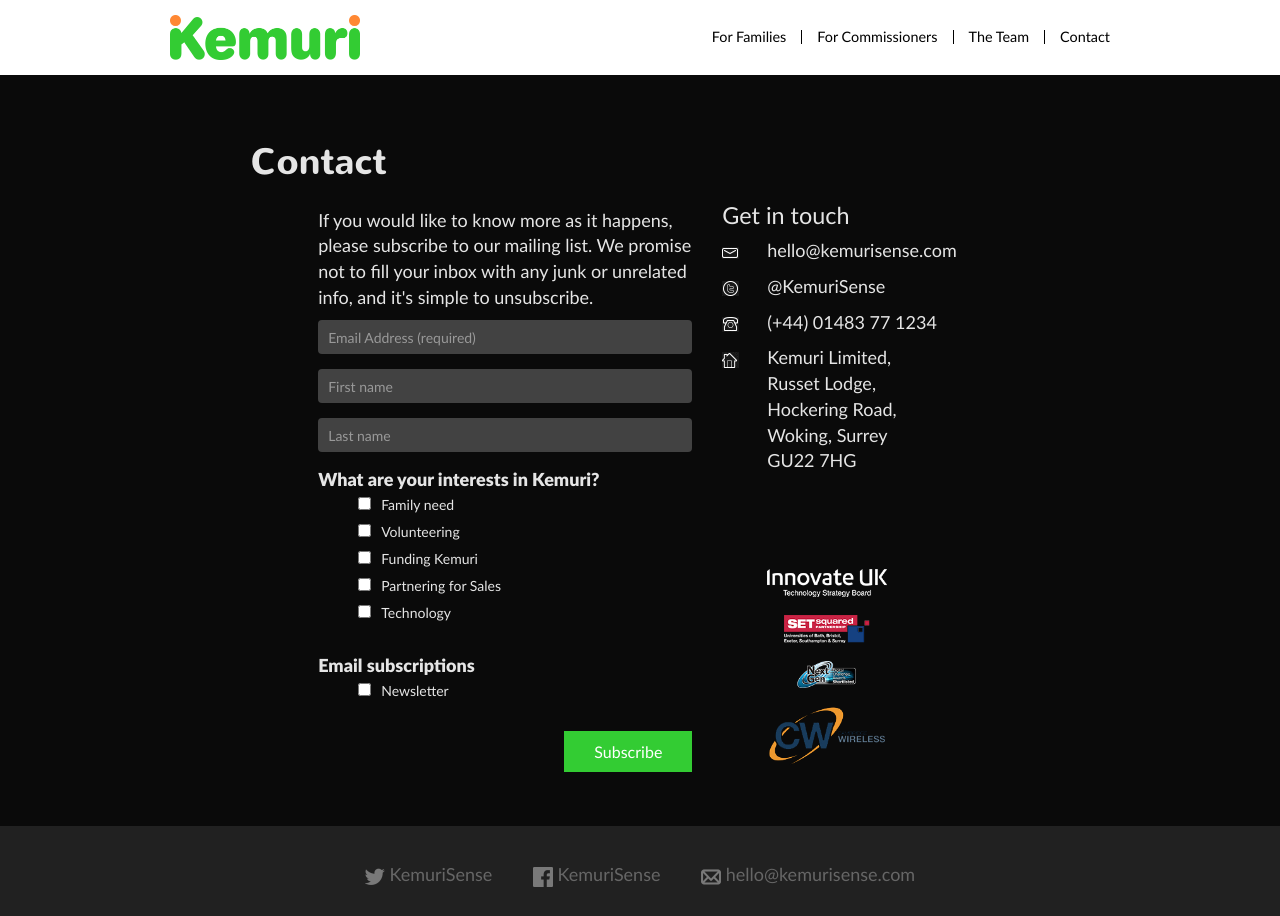
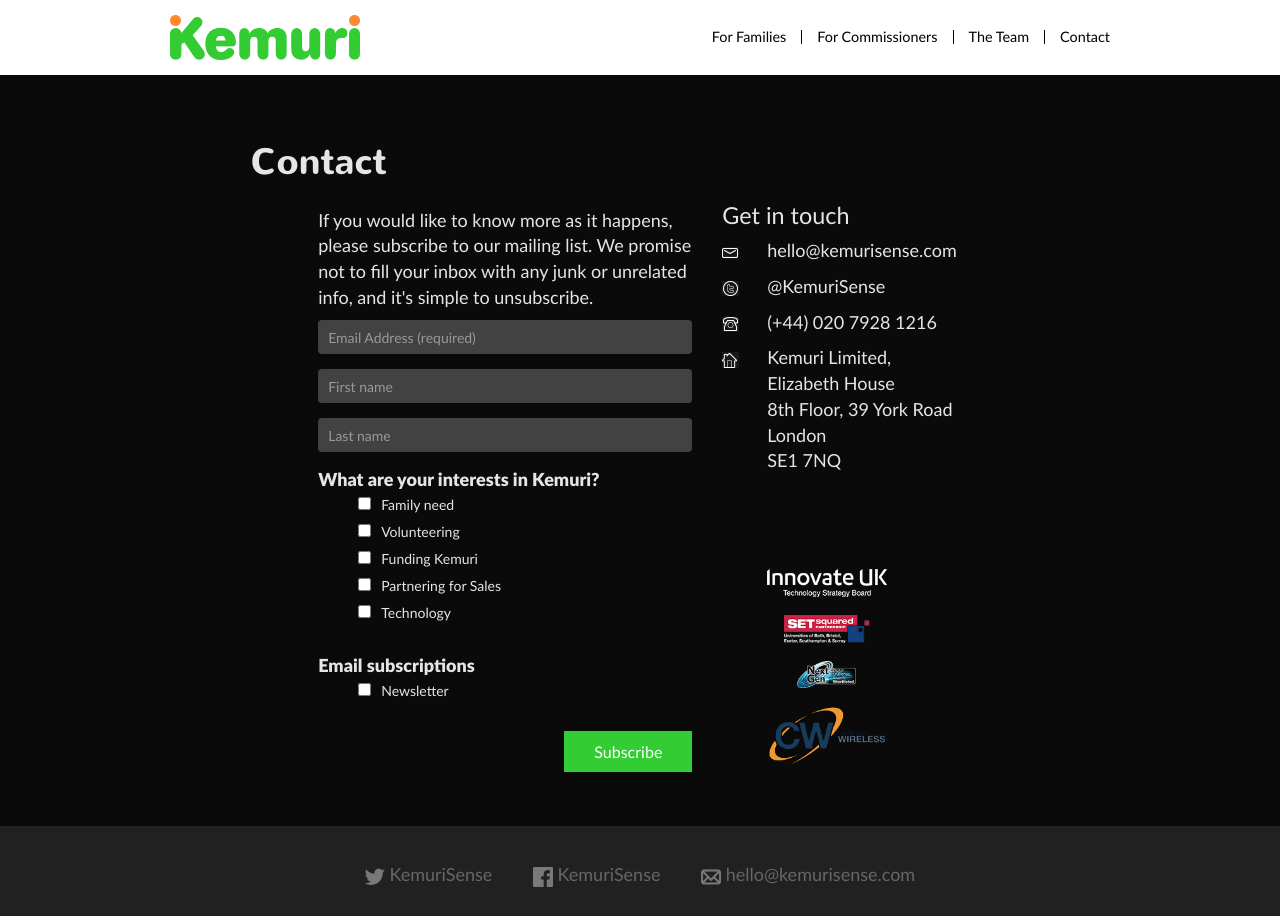
Before and after one commit to intelligentlilli/kemurisense.github.io, a Jekyll site: the page built from contact.html, in a window 1280 px wide. Built offline with Jekyll 4.4.1, drawn with Linux system fonts in a browser that asks for light colours; nearby versions of some CDN libraries; library files that are not in the unit come from our copies.

Commit message:
update address

```diff
--- a/contact.html
+++ b/contact.html
@@ -78,13 +78,13 @@
             <div class="row">
               <div class="col-xs-2 text-right"><img src="{{ site.baseurl }}/images/icons/icon-phone.jpg" alt=""></div>
               <div class="col-xs-10">
-                (+44) 01483 77 1234
+                (+44) 020 7928 1216
               </div>
             </div>
             <div class="row">
               <div class="col-xs-2 text-right"> <img src="{{ site.baseurl }}/images/icons/icon-address.jpg" alt=""></div>
               <div class="col-xs-10">
-                Kemuri Limited,<br>Russet Lodge,<br>Hockering Road,<br>Woking, Surrey<br>GU22 7HG <br><br><br><br>
+                Kemuri Limited,<br>Elizabeth House<br>8th Floor, 39 York Road<br>London<br>SE1 7NQ<br><br><br><br>
                 <img src="{{ site.baseurl }}/images/logos/INNOVATE-LOGO-4.jpg" class="other-company-logo" alt="Innovate UK">
                 <img src="{{ site.baseurl }}/images/logos/SS-LOGO-4.jpg" class="other-company-logo" alt="SetSquared">
                 <img src="{{ site.baseurl }}/images/logos/NextGen.png" class="other-company-logo" alt="NextGen">
```
